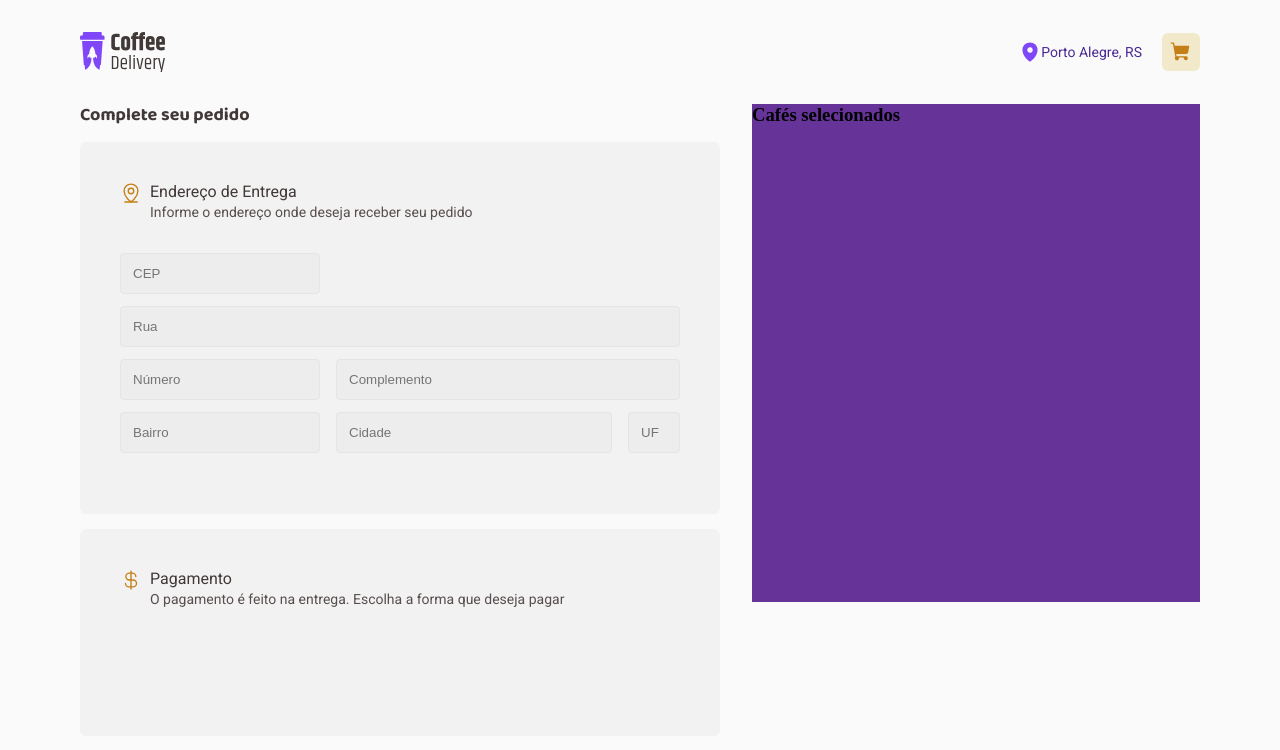
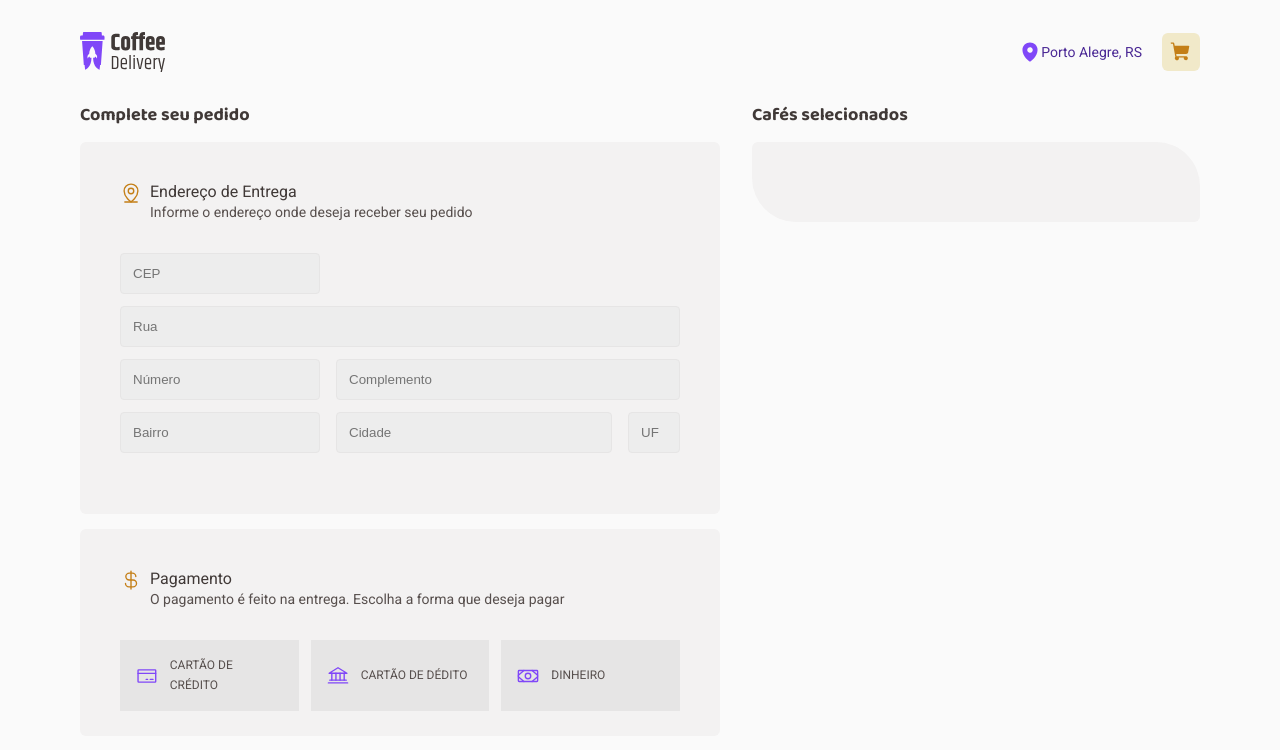
Before and after one commit to alucard93/Coffee-Delivery-Rockeatseat, a React (Vite) app: page /checkout in a window 1280 px wide. Shown: the top 750 px of the page. Built offline with nearby package versions, Linux system fonts and the light colour scheme.

Commit message:
chore: Checkout
styles: estilização do Checkout

```diff
--- a/src/pages/Checkout/Checkout.tsx
+++ b/src/pages/Checkout/Checkout.tsx
@@ -1,4 +1,10 @@
-import { CurrencyDollar, MapPinLine } from 'phosphor-react'
+import {
+  CurrencyDollar,
+  MapPinLine,
+  CreditCard,
+  Bank,
+  Money,
+} from 'phosphor-react'
 import { CheckoutContainer } from './styles'
 
 export const Checkout = () => {
@@ -39,11 +45,28 @@ export const Checkout = () => {
               </p>
             </div>
           </div>
+          <div className="container_forms_payments">
+            <div className="container_form_payment">
+              <CreditCard className="icon_payment" size={22} />
+              <p className="text_payment">CARTÃO DE CRÉDITO</p>
+            </div>
+
+            <div className="container_form_payment">
+              <Bank className="icon_payment" size={22} />
+              <p className="text_payment">CARTÃO DE DÉDITO</p>
+            </div>
+
+            <div className="container_form_payment">
+              <Money className="icon_payment" size={22} />
+              <p className="text_payment">DINHEIRO</p>
+            </div>
+          </div>
         </div>
       </article>
 
-      <article className="container_cart">
+      <article className="container_right">
         <h3>Cafés selecionados</h3>
+        <div className="container_cart"></div>
       </article>
     </CheckoutContainer>
   )
--- a/src/pages/Checkout/styles.ts
+++ b/src/pages/Checkout/styles.ts
@@ -14,7 +14,8 @@ export const CheckoutContainer = styled.section`
     height: 640px;
   }
 
-  .container_form > h3 {
+  .container_form > h3,
+  .container_right > h3 {
     font-size: 18px;
     font-family: 'Baloo 2', cursive;
     font-style: normal;
@@ -135,11 +136,55 @@ export const CheckoutContainer = styled.section`
     background-color: ${({ theme }) => theme['base-card']};
   }
 
+  .container_forms_payments {
+    display: flex;
+    gap: 12px;
+    width: 100%;
+  }
+
+  .container_form_payment {
+    display: flex;
+    padding: 16px;
+    align-items: center;
+    gap: 12px;
+    flex: 1 0 0;
+
+    background-color: ${({ theme }) => theme['base-button']};
+  }
+
+  .icon_payment {
+    color: ${({ theme }) => theme.purple};
+  }
+
+  .text_payment {
+    font-size: 12px;
+    font-family: 'Roboto', sans-serif;
+    font-style: normal;
+    font-weight: 400;
+    line-height: 160%;
+    text-transform: uppercase;
+    color: ${({ theme }) => theme['base-text']};
+  }
+
   /* RIGHT */
+  .container_right {
+    width: 100%;
+    max-width: 448px;
+  }
+
   .container_cart {
     width: 100%;
     max-width: 448px;
-    height: 498px;
-    background-color: rebeccapurple;
+    padding: 40px;
+
+    display: flex;
+    flex-direction: column;
+    align-items: flex-start;
+    gap: 24px;
+
+    border-radius: 6px 44px;
+    background-color: ${({ theme }) => theme['base-card']};
+
+    margin-top: 15px;
   }
 `
```
